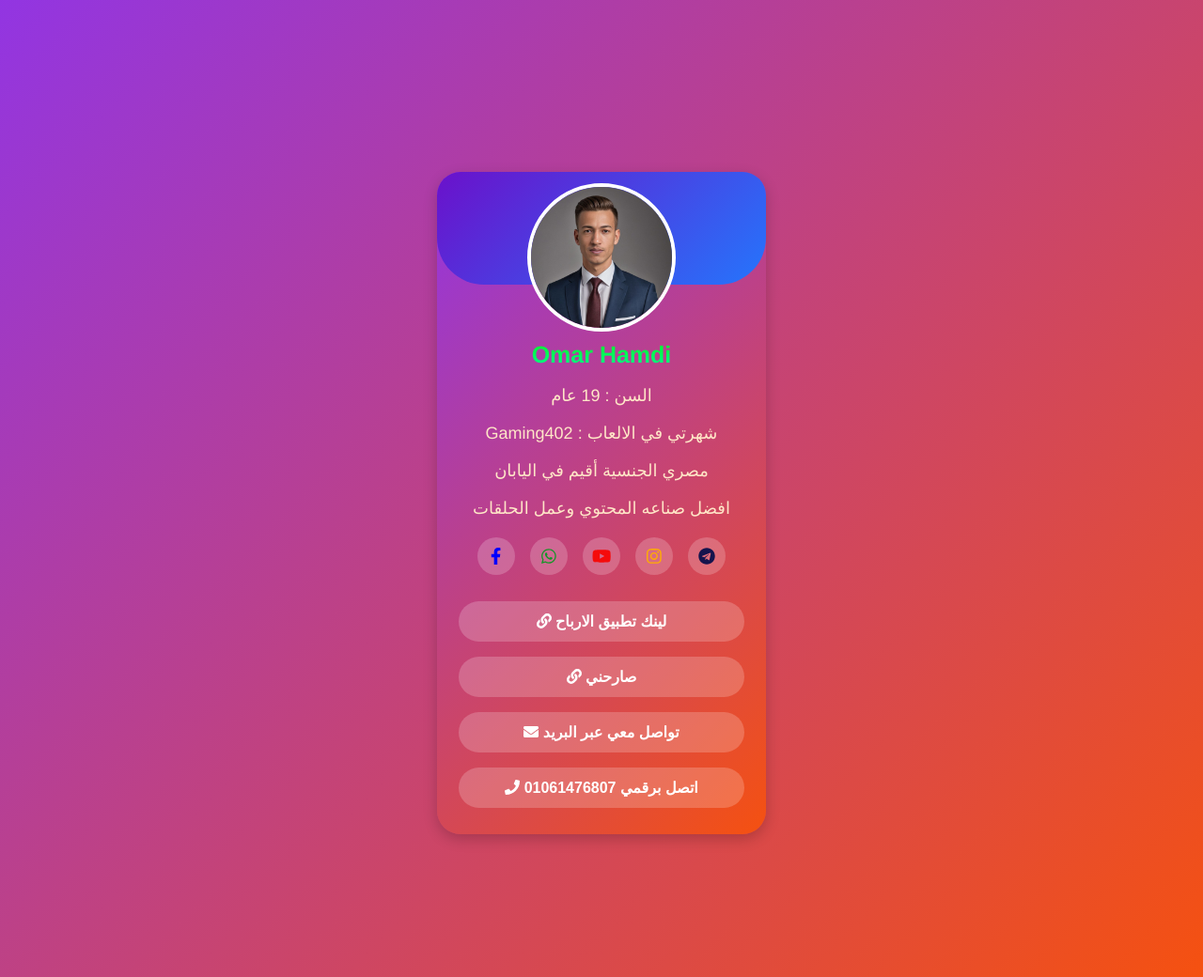
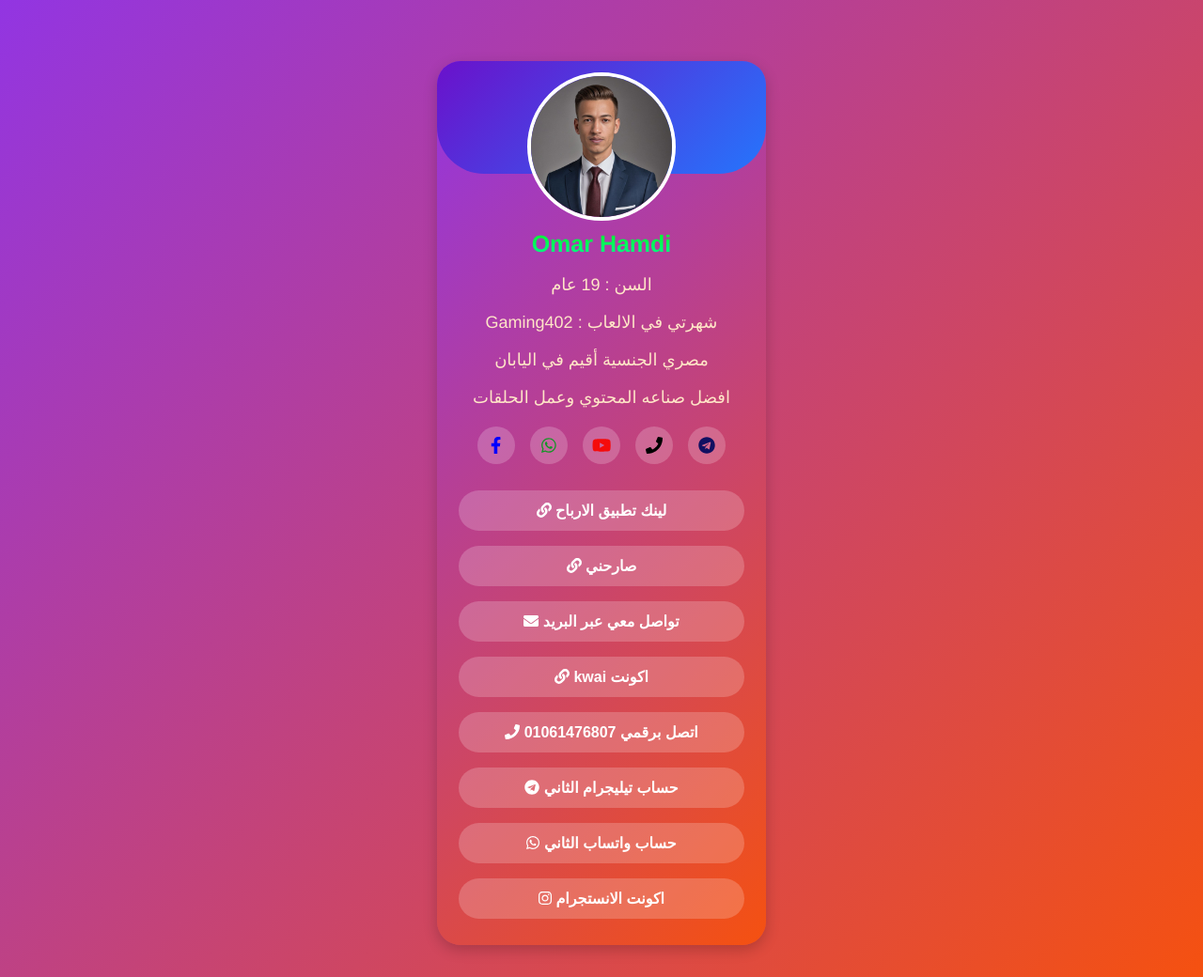
Before and after one commit to a7m3delsman/Gaming402OmarHamdi, a plain HTML site: page index.html in a window 1280 px wide. Shown: the whole page at 94% size. Drawn offline with Linux system fonts and the light colour scheme.

Commit message:
Update index.html

```diff
--- a/index.html
+++ b/index.html
@@ -33,17 +33,23 @@
             <a title=" my facebook account" onclick="playClickSound();" style="color: blue;" href="https://www.facebook.com/profile.php?id=61556585097831&locale=ar_AR" class="social-icon facebook" target="_blank"><i class="fab fa-facebook-f"></i></a>
             <a title=" my whatsapp account" onclick="playClickSound();" style="color: rgb(21, 150, 39);" href="https://wa.me/201551383361?text=HI%20omar" class="social-icon whatsapp" target="_blank"><i class="fab fa-whatsapp"></i></a>
             <a title=" my youtube " onclick="playClickSound();" style="color: rgb(245, 11, 11);" href="https://youtube.com/@gaming-402_top1?si=8OA8xGGH4hXet5OV" class="social-icon youtube" target="_blank"><i class="fab fa-youtube"></i></a>
-            <a title=" my instagram account" onclick="playClickSound();" style="color: rgb(255, 174, 0);" href="https://www.instagram.com/oamrhamdi/" class="social-icon instagram" target="_blank"><i class="fab fa-instagram"></i></a>
-            <a title=" my telegram account" onclick="playClickSound();" style="color: rgb(21, 20, 77);" href="https://t.me/OamrHamdi/" class="social-icon telegram" target="_blank"><i class="fab fa-telegram"></i></a>
+            <a title="call me" onclick="playClickSound();" style="color: rgb(0, 0, 0);" href="tel:+201551383361" class="social-icon " target="_blank"><i class="fa fa-phone"></i></a>
+            <a title=" my telegram account" onclick="playClickSound();" style="color: rgb(17, 16, 97);" href="https://t.me/OamrHamdi/" class="social-icon telegram" target="_blank"><i class="fab fa-telegram"></i></a>
 
 
         </div>
 
         <div class="buttons">
-            <a onclick="playClickSound();" href=" https://btswork.com/#/register/8926956" target="_blank" class="btn">لينك تطبيق الارباح  <i class="fa fa-link"></i></a>
+            <a onclick="playClickSound();" href="https://btswork.com/#/register/8926956" target="_blank" class="btn">لينك تطبيق الارباح  <i class="fa fa-link"></i></a>
             <a onclick="playClickSound();" href="https://79212669702198.sarhne.com" target="_blank" class="btn">صارحني  <i class="fa fa-link"></i></a>
             <a onclick="playClickSound();" href="mailto:oamrhamed4321@gmail.com" target="_blank" class="btn">تواصل معي عبر البريد <i class="fa fa-envelope"></i></a>
+            <a onclick="playClickSound();" href="https://k.kwai.com/u/@oamrhamdi/WDlZ2GCD" class="btn" target="_blank"> اكونت kwai   <i class="fa fa-link"></i></a>
             <a onclick="playClickSound();" href="tel:+201061476807" class="btn" target="_blank">اتصل برقمي 01061476807  <i class="fa fa-phone"></i></a>
+            <a onclick="playClickSound();" href="https://t.me/Gaming402/" class="btn" target="_blank">حساب تيليجرام الثاني <i class="fab fa-telegram"></i></a>
+            <a onclick="playClickSound();" href="https://wa.me/201061476807?text=HI%20omar" class="btn" target="_blank">حساب واتساب الثاني <i class="fab fa-whatsapp"></i></a>
+            <a onclick="playClickSound();" href="https://www.instagram.com/oamrhamdi/" class="btn" target="_blank"> اكونت الانستجرام   <i class="fab fa-instagram"></i></a>
+
+
         </div>
     </div>
     <audio id="clickSound"><source src="button-click.mp3" type="audio/mpeg"></audio>
```
